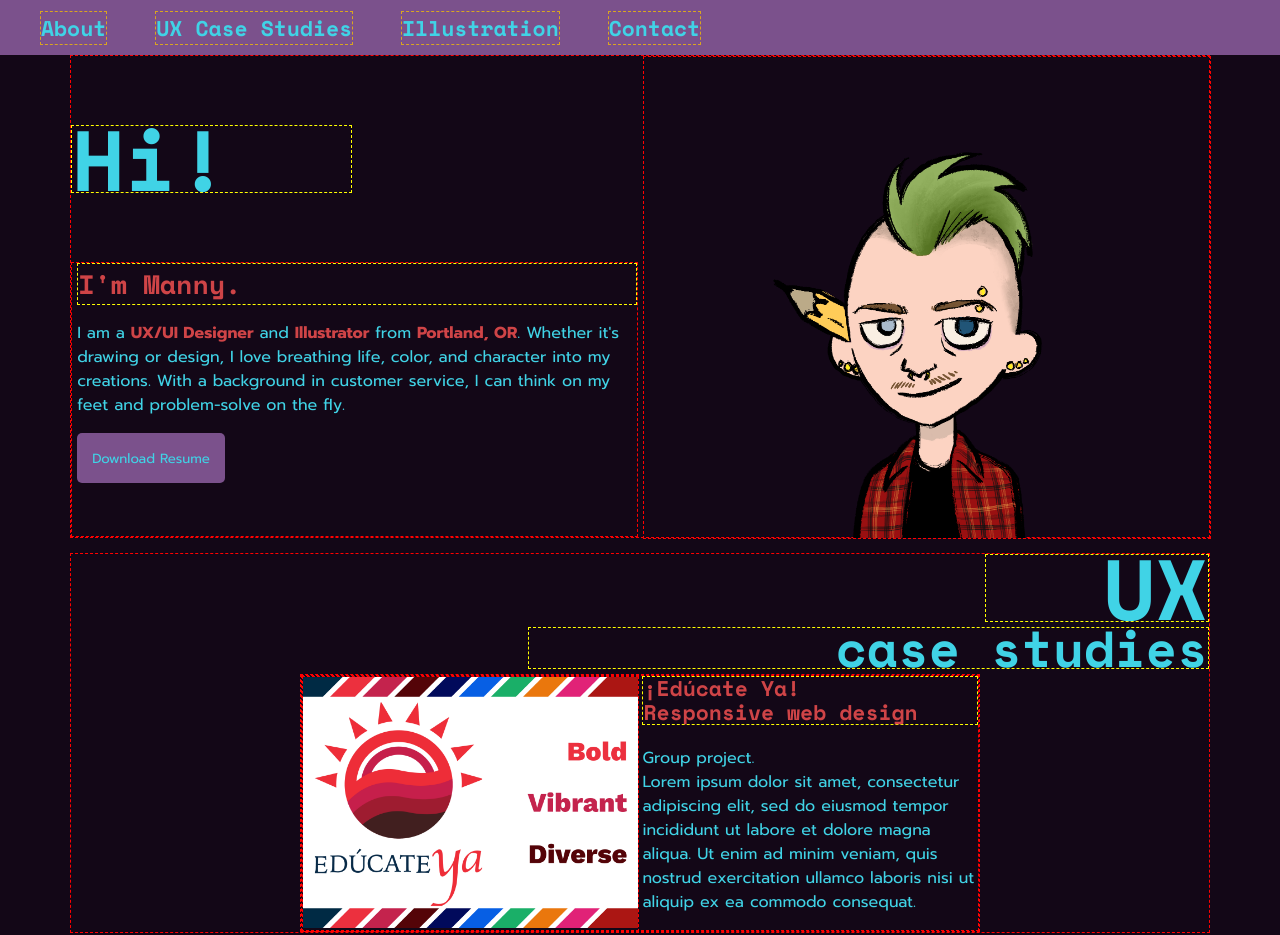
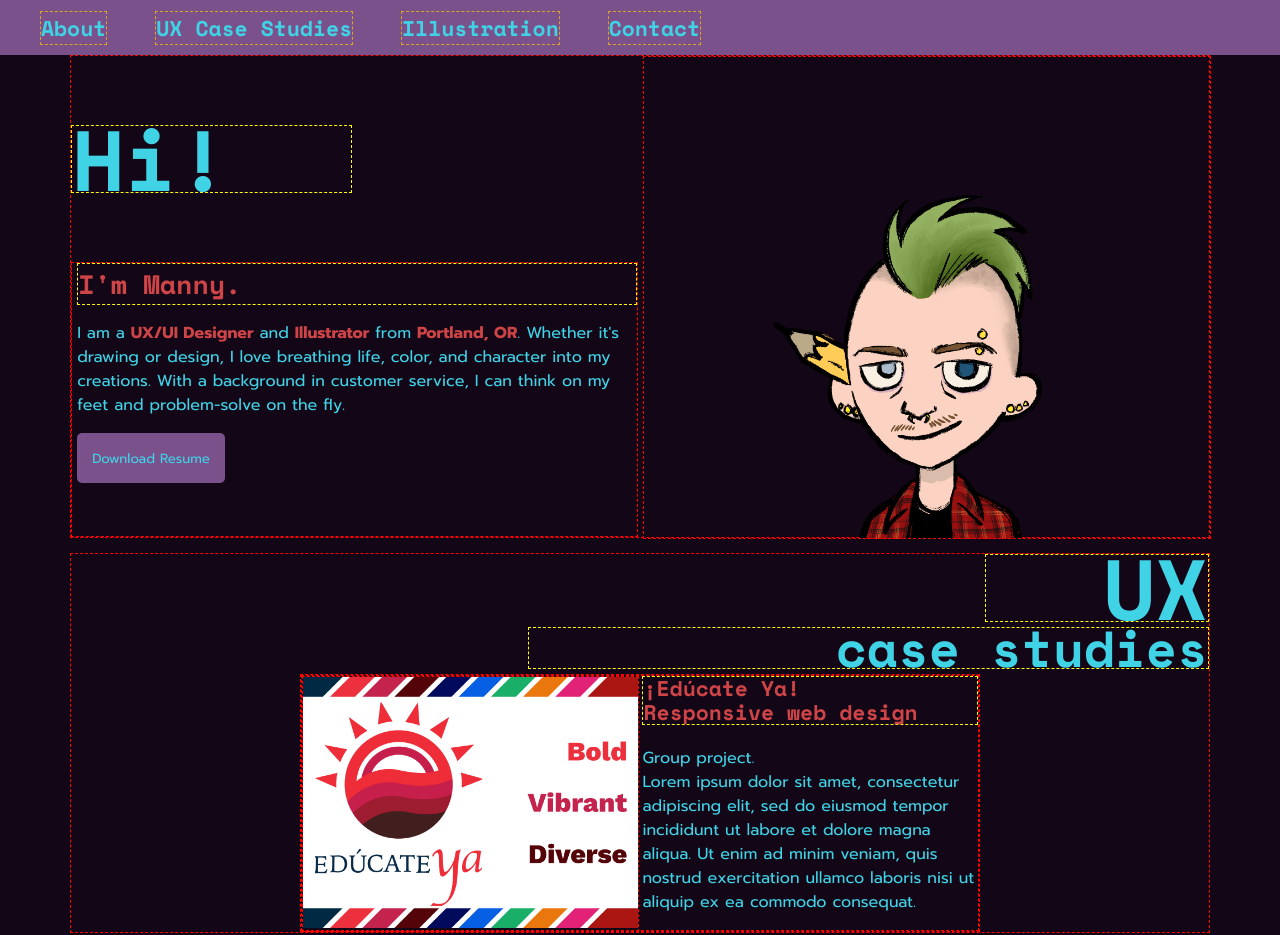
Before and after one commit to manmci/UX_UI_HW_18, a plain HTML site: page index.html in a window 1280 px wide. Shown: the top 935 px of the page. Drawn offline with nearby package versions, Linux system fonts and the light colour scheme.

Commit message:
Update css.css

```diff
--- a/css/css.css
+++ b/css/css.css
@@ -57,7 +57,7 @@ ul {
 .heroImg {
     background-image: url(../img/me.png);
     background-size: cover;
-    background-position: bottom;
+    background-position: center;
     background-repeat: no-repeat;
     width: 100%;
     height: 100%;
@@ -68,7 +68,8 @@ ul {
     background-position: top;
     background-repeat: no-repeat;
     width: 100%;
-    height: 100%;}
+    height: 100%;
+}
 
 /* Links & Buttons */
 
```
